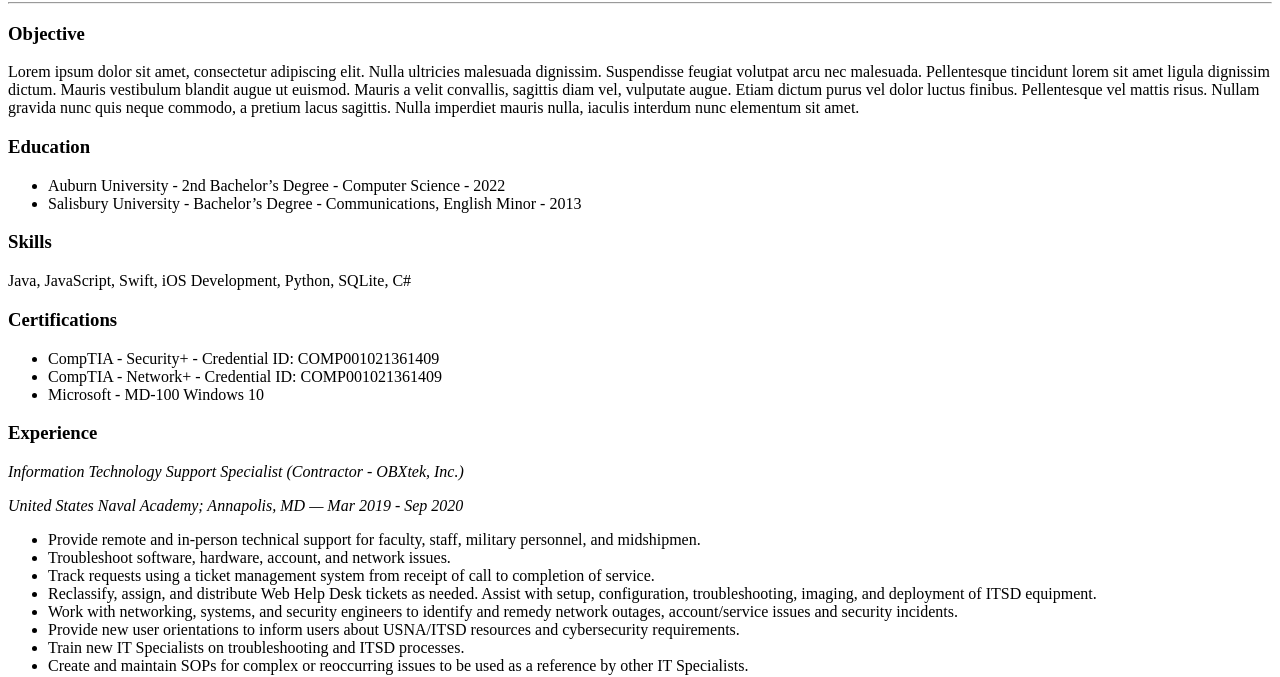
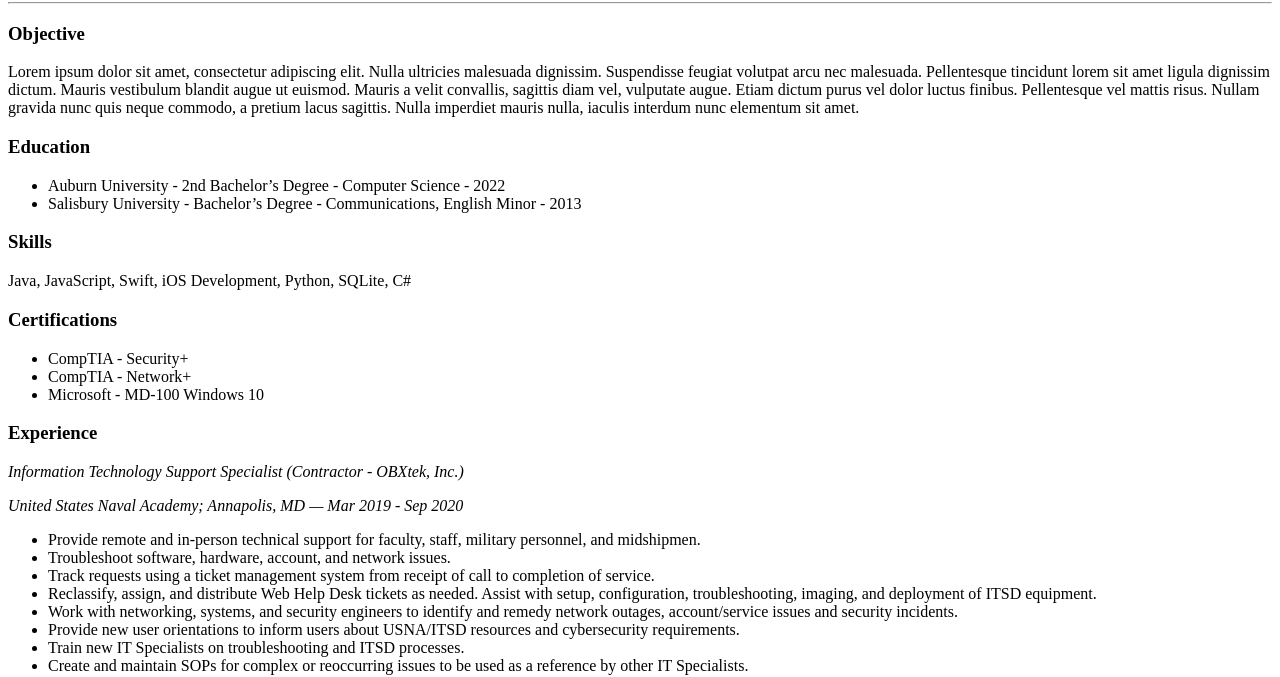
Before and after one commit to sm81723/sm81723.github.io, a plain HTML site: page index.html in a window 1280 px wide. Shown: the part 125-802 px from the top of the page. Drawn offline with Linux system fonts and the light colour scheme.

Commit message:
Update index.html

```diff
--- a/index.html
+++ b/index.html
@@ -46,8 +46,8 @@
         <section id="certifications">
             <h3><strong>Certifications</strong></h3>
             <ul>
-                <li>CompTIA - Security+ - Credential ID: COMP001021361409</li>
-                <li>CompTIA - Network+ - Credential ID: COMP001021361409</li>
+                <li>CompTIA - Security+</li>
+                <li>CompTIA - Network+</li>
                 <li>Microsoft - MD-100 Windows 10</li>
             </ul>
         </section>
```
